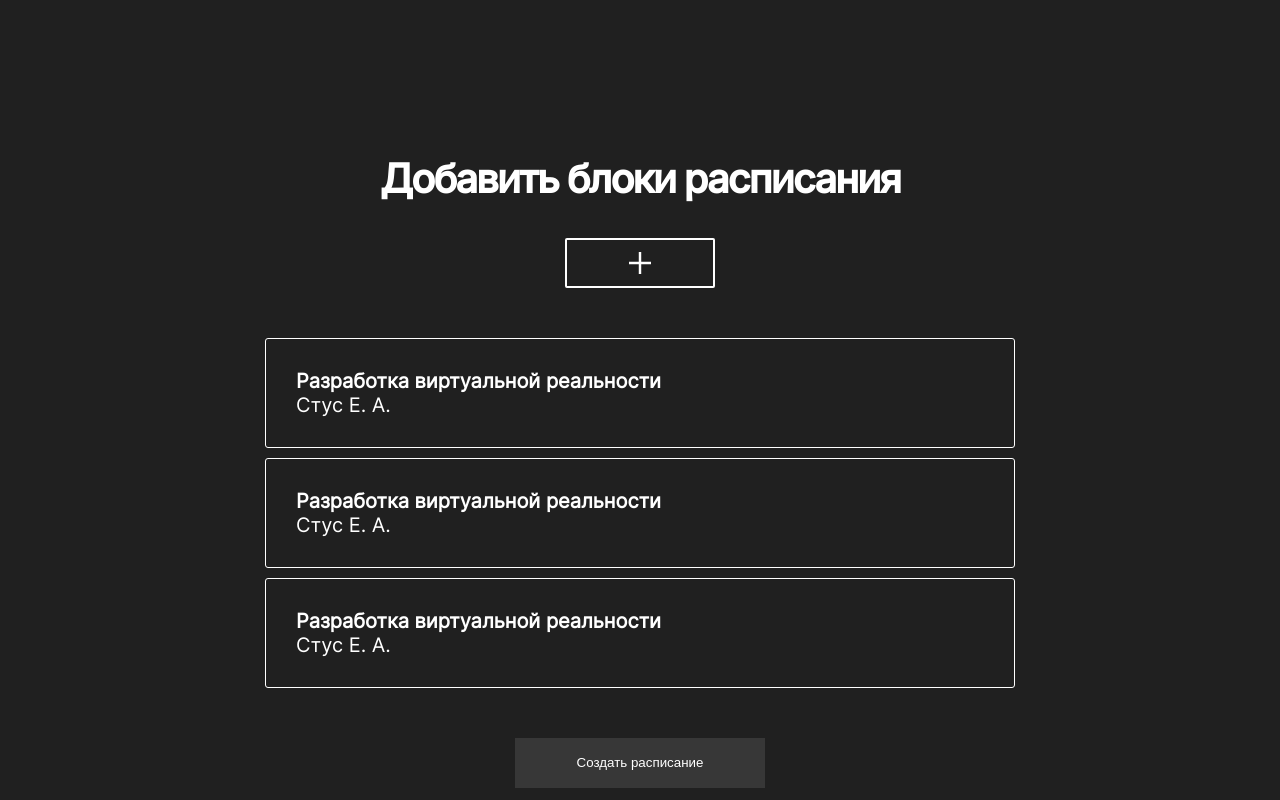
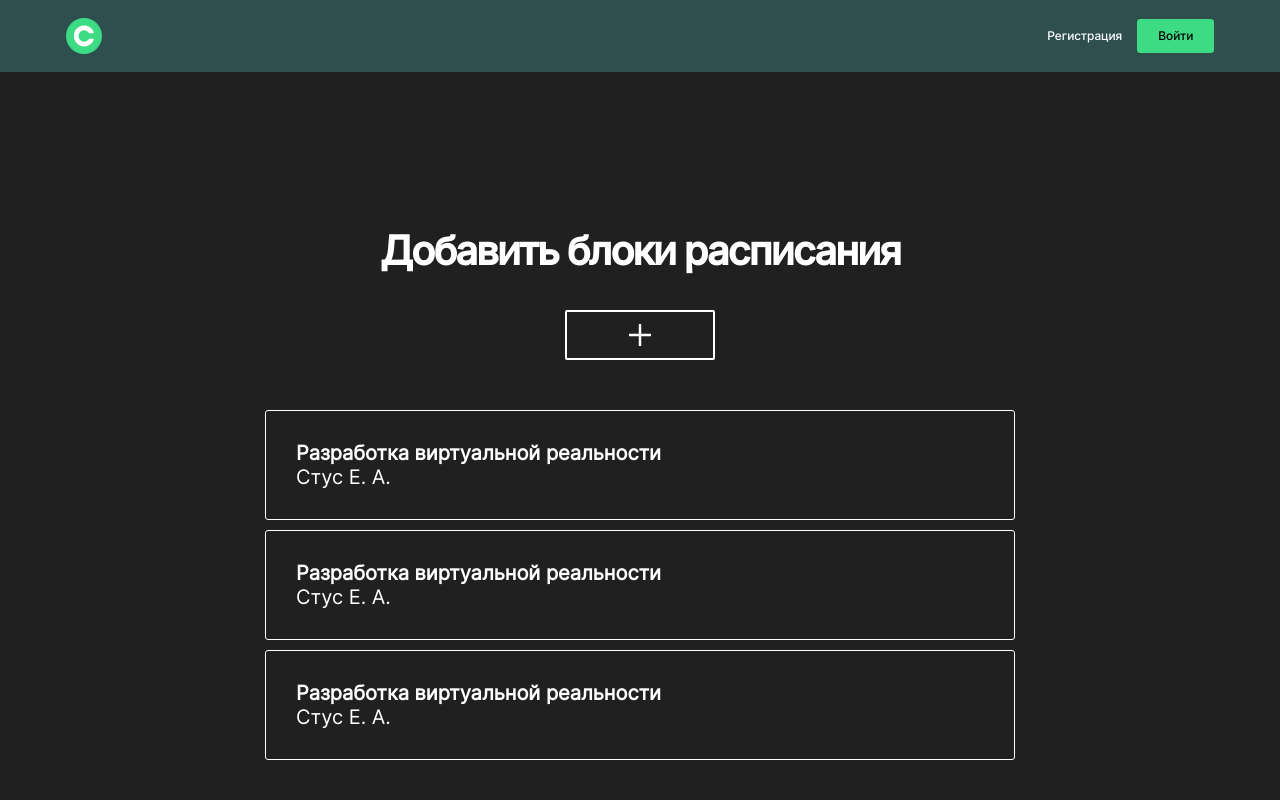
Before and after one commit to prstggvv/diplom-front, a React (Vite) app: page /settings in a window 1280 px wide. Shown: the top 800 px of the page. Built offline with nearby package versions, Linux system fonts and the light colour scheme.

Commit message:
fix: table

```diff
--- a/src/components/ScheduleComponents/Table/ui/Table.module.css
+++ b/src/components/ScheduleComponents/Table/ui/Table.module.css
@@ -16,6 +16,7 @@
 }
 
 .table {
+  border: 3px solid white;
   width: 100%;
   margin: 0 auto;
   border-collapse: collapse;
@@ -24,19 +25,24 @@
 }
 
 .cell {
+  border: 3px solid white;
+  font-family: var(--font-inter-regular);
+  margin: 0;
   padding: 15px;
-  background-color: rgba(255, 255, 255, 0.2);
   color: #fff;
   position: relative;
 }
 
 .header {
-  background-color: #55608f;
-  text-align: left;
+  text-align: center;
 }
 
 .row:hover {
   background-color: rgba(255, 255, 255, 0.3);
+}
+
+.fullCell {
+  height: 98px;
 }
 
 .fullCell:hover::before,
--- a/src/pages/SettingsPage/ui/SettingsPage.tsx
+++ b/src/pages/SettingsPage/ui/SettingsPage.tsx
@@ -5,6 +5,7 @@ import { SettingsHeader } from '../../../components/SettingsComponents/SettingsH
 import { classNames } from '../../../utils/classNames/classNames';
 import cls from './SettingsPage.module.css';
 import { ButtonComplete } from '../../../components/SettingsComponents/ButtonComplete';
+import { Header } from '../../../components/Header';
 
 interface ISettingsPageData {
   className?: string;
@@ -30,6 +31,7 @@ const SettingsPage = ({ className }: ISettingsPageData) => {
           isOpen={isPopup}
           onClose={handleClosePopup}
         />
+        <Header />
         <SettingsHeader
           onOpen={handleOpenPopup}
         />
```
